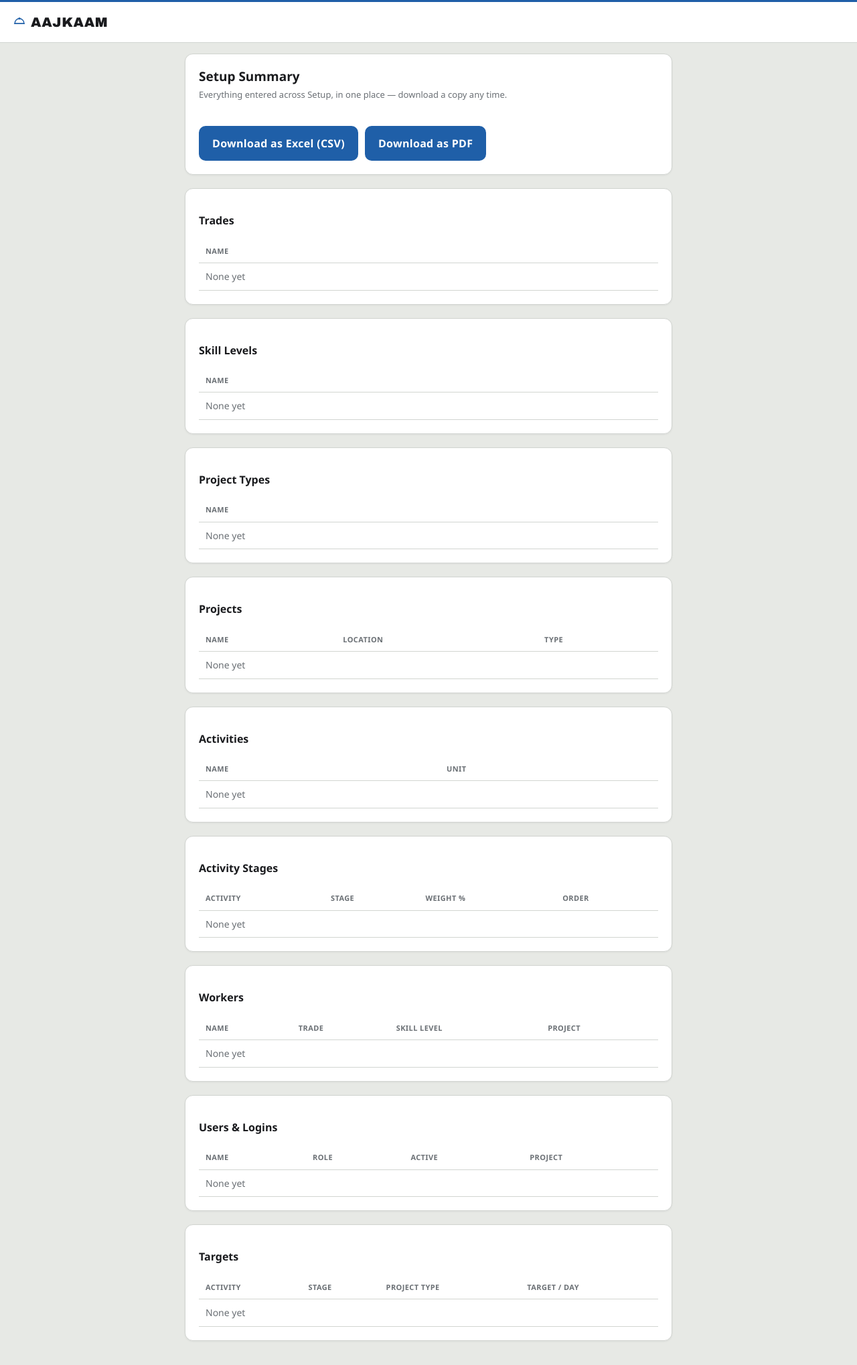
After one commit to suneeltest2026/aajkaam, a Node server app: template views/setup/summary.ejs in a window 1280 px wide. The commit adds this page. Shown: the whole page at 67% size. Run offline with Node 20, Linux system fonts and the light colour scheme; the template is opened without the code that fills it, so the values that code supplies are empty.

Commit message:
Merge Project Types into Projects, add Setup Summary with CSV/PDF export
Project Name and Project Type now live in one card on Setup > Projects
instead of two separate ones. Added a new Setup > Summary page that
lists everything entered across Setup (trades, skill levels, project
types, projects, activities, stages, workers, users, targets) with
one-click downloads as CSV (Excel-compatible) and PDF.

```diff
--- a/package.json
+++ b/package.json
@@ -13,6 +13,7 @@
     "dotenv": "^16.4.5",
     "ejs": "^3.1.10",
     "express": "^4.19.2",
+    "pdfkit": "^0.19.1",
     "pg": "^8.11.5"
   },
   "devDependencies": {
--- a/views/setup/index.ejs
+++ b/views/setup/index.ejs
@@ -16,6 +16,7 @@
       <p><a href="/setup/workers">4. Workers →</a></p>
       <p><a href="/setup/users">5. Users &amp; Logins →</a></p>
       <p><a href="/setup/targets">6. Targets →</a></p>
+      <p><a href="/setup/summary">7. Summary &amp; Export →</a></p>
     </div>
   </main>
 </body>
--- /dev/null
+++ b/views/setup/summary.ejs
@@ -0,0 +1,119 @@
+<!DOCTYPE html>
+<html>
+<head>
+<meta charset="UTF-8">
+<meta name="viewport" content="width=device-width, initial-scale=1">
+<title>AajKaam — Setup Summary</title><link rel="stylesheet" href="/style.css"></head>
+<body class="role-supervisor">
+  <%- include('../partials/nav', {current: 'setup'}) %>
+  <main>
+    <div class="card">
+      <h2 style="margin-bottom:4px;">Setup Summary</h2>
+      <p style="color:var(--steel);font-size:13px;margin:0 0 16px;">Everything entered across Setup, in one place — download a copy any time.</p>
+      <div style="display:flex;gap:10px;flex-wrap:wrap;">
+        <a href="/setup/summary/export.csv"><button type="button" style="width:auto;padding:0 20px;">Download as Excel (CSV)</button></a>
+        <a href="/setup/summary/export.pdf"><button type="button" style="width:auto;padding:0 20px;">Download as PDF</button></a>
+      </div>
+    </div>
+
+    <div class="card">
+      <h3>Trades</h3>
+      <div class="table-wrap">
+        <table>
+          <tr><th>Name</th></tr>
+          <% trades.forEach(r => { %><tr><td><%= r.name %></td></tr><% }) %>
+          <% if (!trades.length) { %><tr><td style="color:var(--steel);">None yet</td></tr><% } %>
+        </table>
+      </div>
+    </div>
+
+    <div class="card">
+      <h3>Skill Levels</h3>
+      <div class="table-wrap">
+        <table>
+          <tr><th>Name</th></tr>
+          <% skillLevels.forEach(r => { %><tr><td><%= r.name %></td></tr><% }) %>
+          <% if (!skillLevels.length) { %><tr><td style="color:var(--steel);">None yet</td></tr><% } %>
+        </table>
+      </div>
+    </div>
+
+    <div class="card">
+      <h3>Project Types</h3>
+      <div class="table-wrap">
+        <table>
+          <tr><th>Name</th></tr>
+          <% projectTypes.forEach(r => { %><tr><td><%= r.name %></td></tr><% }) %>
+          <% if (!projectTypes.length) { %><tr><td style="color:var(--steel);">None yet</td></tr><% } %>
+        </table>
+      </div>
+    </div>
+
+    <div class="card">
+      <h3>Projects</h3>
+      <div class="table-wrap">
+        <table>
+          <tr><th>Name</th><th>Location</th><th>Type</th></tr>
+          <% projects.forEach(r => { %><tr><td><%= r.name %></td><td><%= r.location || '—' %></td><td><%= r.project_type_name || '—' %></td></tr><% }) %>
+          <% if (!projects.length) { %><tr><td colspan="3" style="color:var(--steel);">None yet</td></tr><% } %>
+        </table>
+      </div>
+    </div>
+
+    <div class="card">
+      <h3>Activities</h3>
+      <div class="table-wrap">
+        <table>
+          <tr><th>Name</th><th>Unit</th></tr>
+          <% activities.forEach(r => { %><tr><td><%= r.name %></td><td><%= r.unit %></td></tr><% }) %>
+          <% if (!activities.length) { %><tr><td colspan="2" style="color:var(--steel);">None yet</td></tr><% } %>
+        </table>
+      </div>
+    </div>
+
+    <div class="card">
+      <h3>Activity Stages</h3>
+      <div class="table-wrap">
+        <table>
+          <tr><th>Activity</th><th>Stage</th><th>Weight %</th><th>Order</th></tr>
+          <% stages.forEach(r => { %><tr><td><%= r.activity_name %></td><td><%= r.name %></td><td><%= r.weight_percent %></td><td><%= r.sequence_order %></td></tr><% }) %>
+          <% if (!stages.length) { %><tr><td colspan="4" style="color:var(--steel);">None yet</td></tr><% } %>
+        </table>
+      </div>
+    </div>
+
+    <div class="card">
+      <h3>Workers</h3>
+      <div class="table-wrap">
+        <table>
+          <tr><th>Name</th><th>Trade</th><th>Skill Level</th><th>Project</th></tr>
+          <% workers.forEach(r => { %><tr><td><%= r.name %></td><td><%= r.trade_name || '—' %></td><td><%= r.skill_level_name || '—' %></td><td><%= r.project_name || '—' %></td></tr><% }) %>
+          <% if (!workers.length) { %><tr><td colspan="4" style="color:var(--steel);">None yet</td></tr><% } %>
+        </table>
+      </div>
+    </div>
+
+    <div class="card">
+      <h3>Users &amp; Logins</h3>
+      <div class="table-wrap">
+        <table>
+          <tr><th>Name</th><th>Role</th><th>Active</th><th>Project</th></tr>
+          <% users.forEach(r => { %><tr><td><%= r.name %></td><td><%= r.role %></td><td><%= r.is_active ? 'Yes' : 'No' %></td><td><%= r.project_name || '—' %></td></tr><% }) %>
+          <% if (!users.length) { %><tr><td colspan="4" style="color:var(--steel);">None yet</td></tr><% } %>
+        </table>
+      </div>
+    </div>
+
+    <div class="card">
+      <h3>Targets</h3>
+      <div class="table-wrap">
+        <table>
+          <tr><th>Activity</th><th>Stage</th><th>Project Type</th><th>Target / Day</th></tr>
+          <% targets.forEach(r => { %><tr><td><%= r.activity_name %></td><td><%= r.stage_name %></td><td><%= r.project_type_name || 'General' %></td><td><%= r.target_per_day %></td></tr><% }) %>
+          <% if (!targets.length) { %><tr><td colspan="4" style="color:var(--steel);">None yet</td></tr><% } %>
+        </table>
+      </div>
+    </div>
+  </main>
+</body>
+</html>
```
Also changed, not shown: routes/setup.js (+141 -0 lines), views/setup/projects.ejs (+11 -15 lines), 1 other file.
